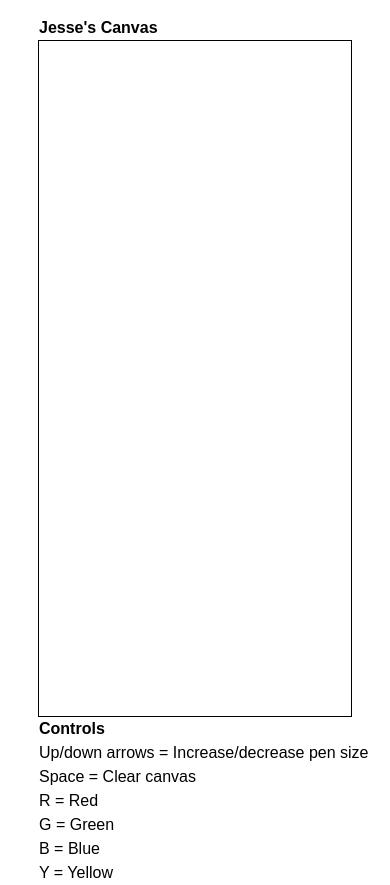
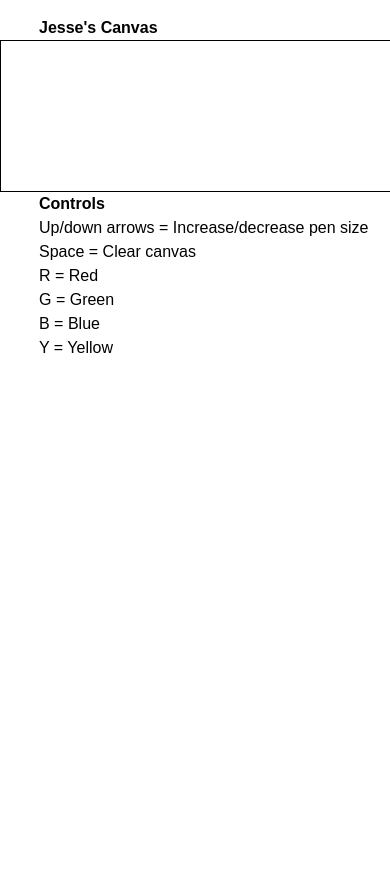
Before and after one commit to jvelleu/js_canvas, a plain HTML site: page index.html in a window 390 px wide. After the commit the page ends 844 px from the top, so only its background shows below. Drawn offline with Linux system fonts and the light colour scheme.

Commit message:
mobile test

```diff
--- a/canvas_style.css
+++ b/canvas_style.css
@@ -5,8 +5,6 @@ canvas{
 	border: solid 1px black;
 	display: block;
 	margin: auto;
-	width: 80vw;
-	height: 80vh;
 }
 
 h1{
@@ -22,3 +20,17 @@ p{
 	margin-left: 10vw;
 	line-height: 1.5em;
 }
+
+@media screen and (max-width: 600px){
+	canvas{
+		width: 100%;
+		height: 100%;
+	}
+}
+
+@media screen and (min-width: 601px){
+	canvas{
+		width: 80vw;
+		height: 80vh;
+	}
+}
```
